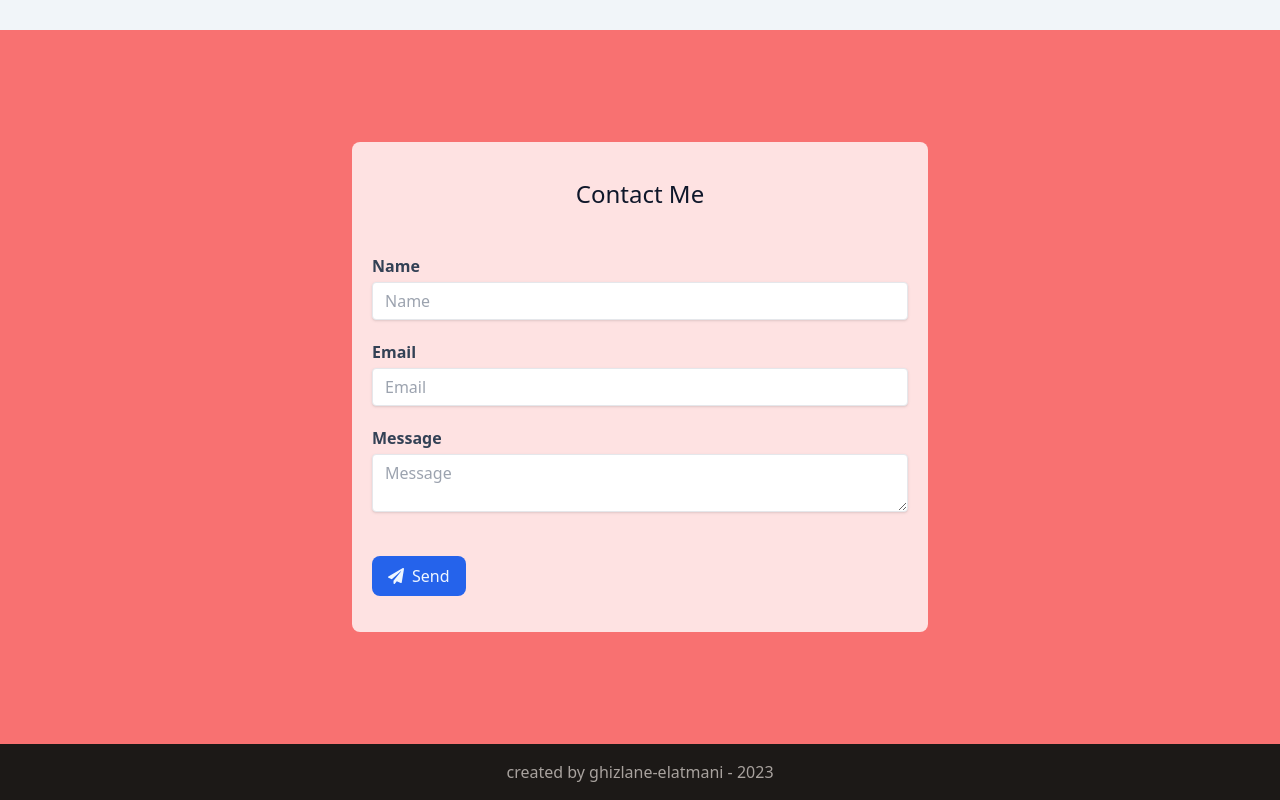
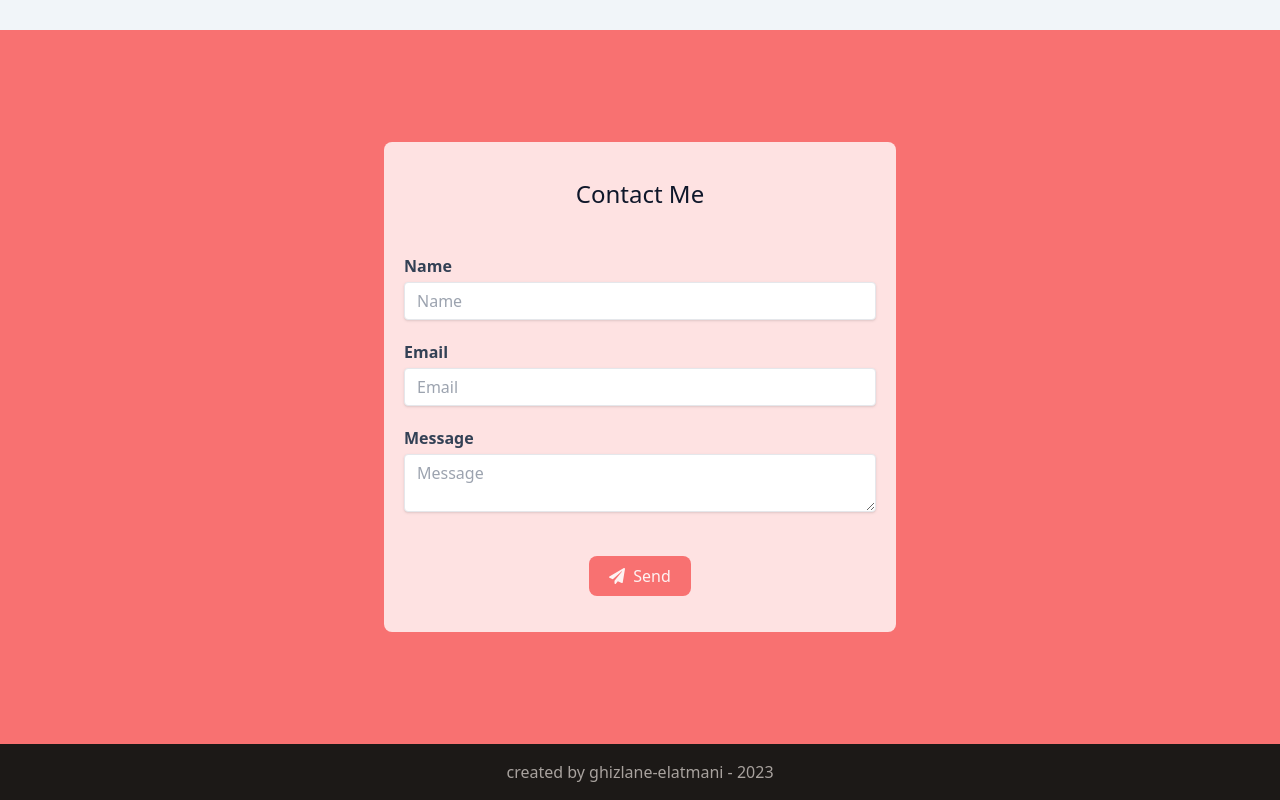
Before and after one commit to ghizlane-elatmani/Portfolio, a React (Create React App) app: page / in a window 1280 px wide. Shown: the part 2147-2947 px from the top of the page. Built offline with nearby package versions, Linux system fonts and the light colour scheme.

Commit message:
1.7.0: Setup EmailJs

```diff
--- a/src/components/Contact.jsx
+++ b/src/components/Contact.jsx
@@ -9,7 +9,12 @@ const Contact = () => {
     e.preventDefault();
 
     emailjs
-      .sendForm("gmail", "template_hgb76hq", form.current, "LUYNqUJORVgtVVq27")
+      .sendForm(
+        "service_nx3j5ir",
+        "template_hgb76hq",
+        form.current,
+        "V5K9QOCar5NY_grb0"
+      )
       .then(
         (result) => {
           console.log(result.text);
@@ -26,7 +31,7 @@ const Contact = () => {
     <section name="contact" className="bg-red-400 dark:bg-indigo-400">
       <div className="container max-w-5xl m-auto p-2 py-[4rem] xl:py-[7rem]">
         <form
-          className="flex flex-col max-w-xl m-auto bg-red-100 px-5 py-9 gap-5 rounded-lg
+          className="flex flex-col max-w-lg m-auto bg-red-100 px-5 py-9 gap-5 rounded-lg
           dark:bg-slate-700"
           ref={form}
           onSubmit={sendEmail}
@@ -45,7 +50,7 @@ const Contact = () => {
             <input
               className="shadow appearance-none border rounded w-full py-2 px-3 text-slate-700
               leading-tight focus:outline-none focus:shadow-outline
-              dark:bg-slate-900 dark:border-blue-900 dark:text-slate-50"
+              dark:bg-slate-900 dark:border-blue-900 dark:text-slate-50 "
               id="input-name"
               placeholder="Name"
               type="text"
@@ -89,7 +94,8 @@ const Contact = () => {
           </div>
 
           <div
-            className="max-w-min flex bg-blue-600 items-center gap-2 px-4 py-2 rounded-lg text-blue-50 mt-6"
+            className="max-w-min m-auto justify-self-center flex items-center gap-2 px-5 py-2 rounded-lg
+            bg-red-400 hover:bg-red-500 dark:bg-indigo-400 dark:hover:bg-indigo-500 text-red-50 dark:text-blue-50 mt-6"
             type="submit"
           >
             <FaPaperPlane />
```
Also changed, not shown: src/assets/overview.png (added), 1 other file (tests, documents, lock files or other folders).
